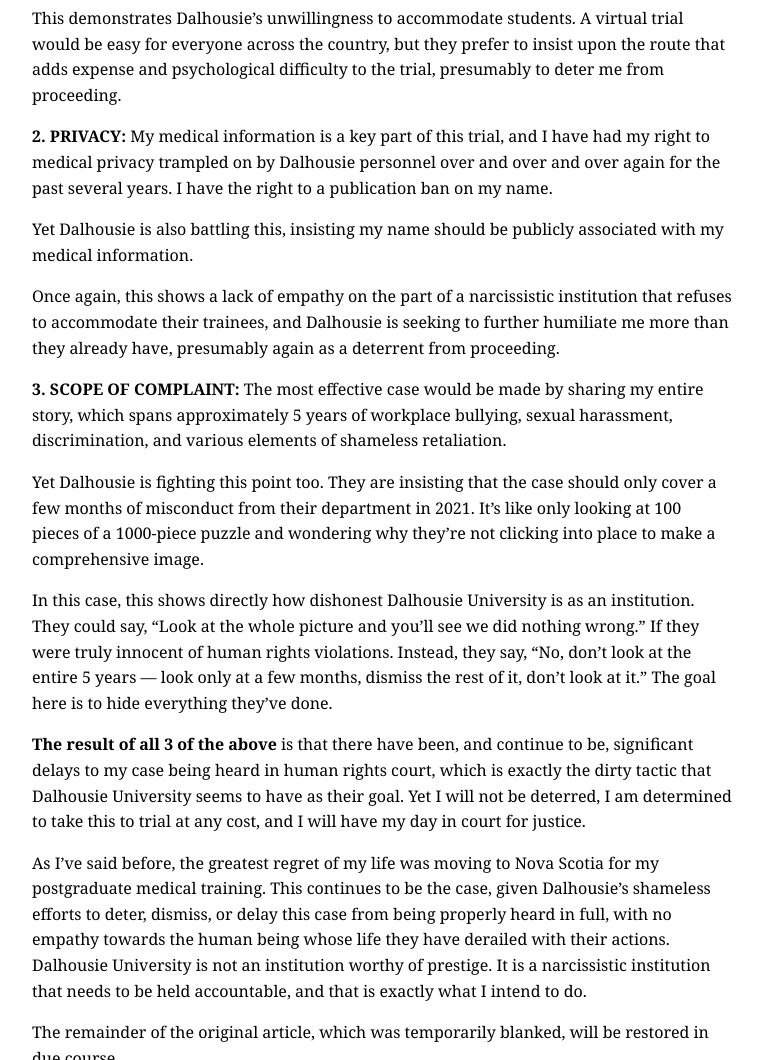
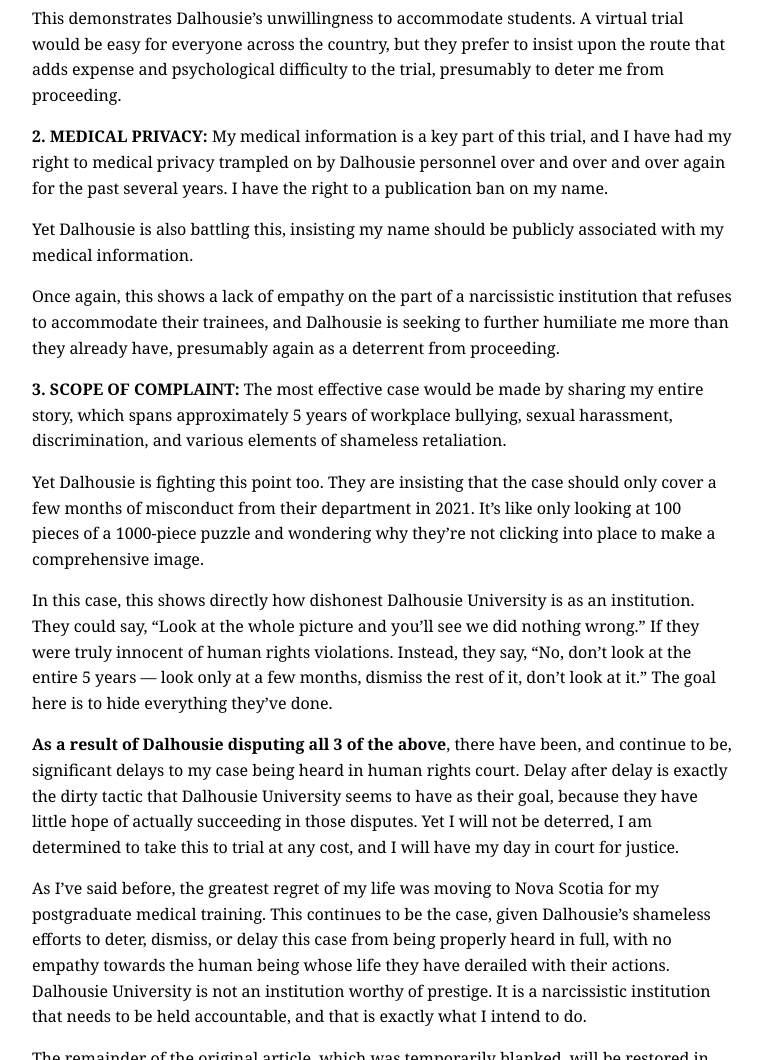
Before and after one commit to dalhumanrightsabuses/dalhumanrightsabuses.github.io, a plain HTML site: page index.html in a window 1280 px wide. Shown: the part 900-1960 px from the top of the page, without its empty margins (258-1021 px from the left). Drawn offline with Linux system fonts and the light colour scheme.

Commit message:
Update index.html

```diff
--- a/index.html
+++ b/index.html
@@ -41,7 +41,7 @@
 
   <p>This demonstrates Dalhousie’s unwillingness to accommodate students. A virtual trial would be easy for everyone across the country, but they prefer to insist upon the route that adds expense and psychological difficulty to the trial, presumably to deter me from proceeding.</p>
 
-  <p><strong>2. PRIVACY:</strong> My medical information is a key part of this trial, and I have had my right to medical privacy trampled on by Dalhousie personnel over and over and over again for the past several years. I have the right to a publication ban on my name.</p>
+  <p><strong>2. MEDICAL PRIVACY:</strong> My medical information is a key part of this trial, and I have had my right to medical privacy trampled on by Dalhousie personnel over and over and over again for the past several years. I have the right to a publication ban on my name.</p>
 
   <p>Yet Dalhousie is also battling this, insisting my name should be publicly associated with my medical information.</p>
 
@@ -53,7 +53,7 @@
 
   <p>In this case, this shows directly how dishonest Dalhousie University is as an institution. They could say, “Look at the whole picture and you’ll see we did nothing wrong.” If they were truly innocent of human rights violations. Instead, they say, “No, don’t look at the entire 5 years — look only at a few months, dismiss the rest of it, don’t look at it.” The goal here is to hide everything they’ve done.</p>
 
-  <p><strong>The result of all 3 of the above</strong> is that there have been, and continue to be, significant delays to my case being heard in human rights court, which is exactly the dirty tactic that Dalhousie University seems to have as their goal. Yet I will not be deterred, I am determined to take this to trial at any cost, and I will have my day in court for justice.</p>
+  <p><strong>As a result of Dalhousie disputing all 3 of the above</strong>, there have been, and continue to be, significant delays to my case being heard in human rights court. Delay after delay is exactly the dirty tactic that Dalhousie University seems to have as their goal, because they have little hope of actually succeeding in those disputes. Yet I will not be deterred, I am determined to take this to trial at any cost, and I will have my day in court for justice.</p>
 
   <p>As I’ve said before, the greatest regret of my life was moving to Nova Scotia for my postgraduate medical training. This continues to be the case, given Dalhousie’s shameless efforts to deter, dismiss, or delay this case from being properly heard in full, with no empathy towards the human being whose life they have derailed with their actions. Dalhousie University is not an institution worthy of prestige. It is a narcissistic institution that needs to be held accountable, and that is exactly what I intend to do.</p>
 
```
